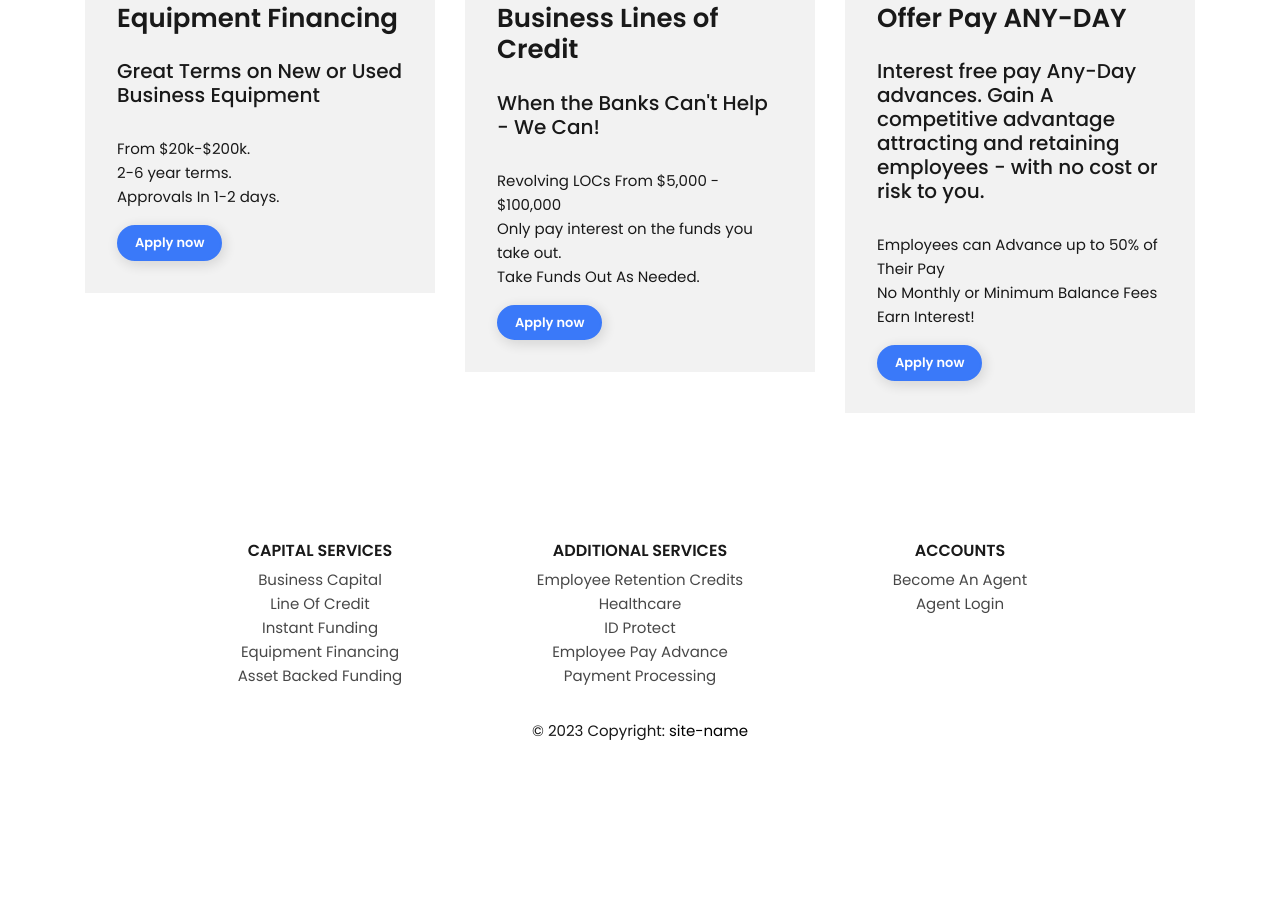
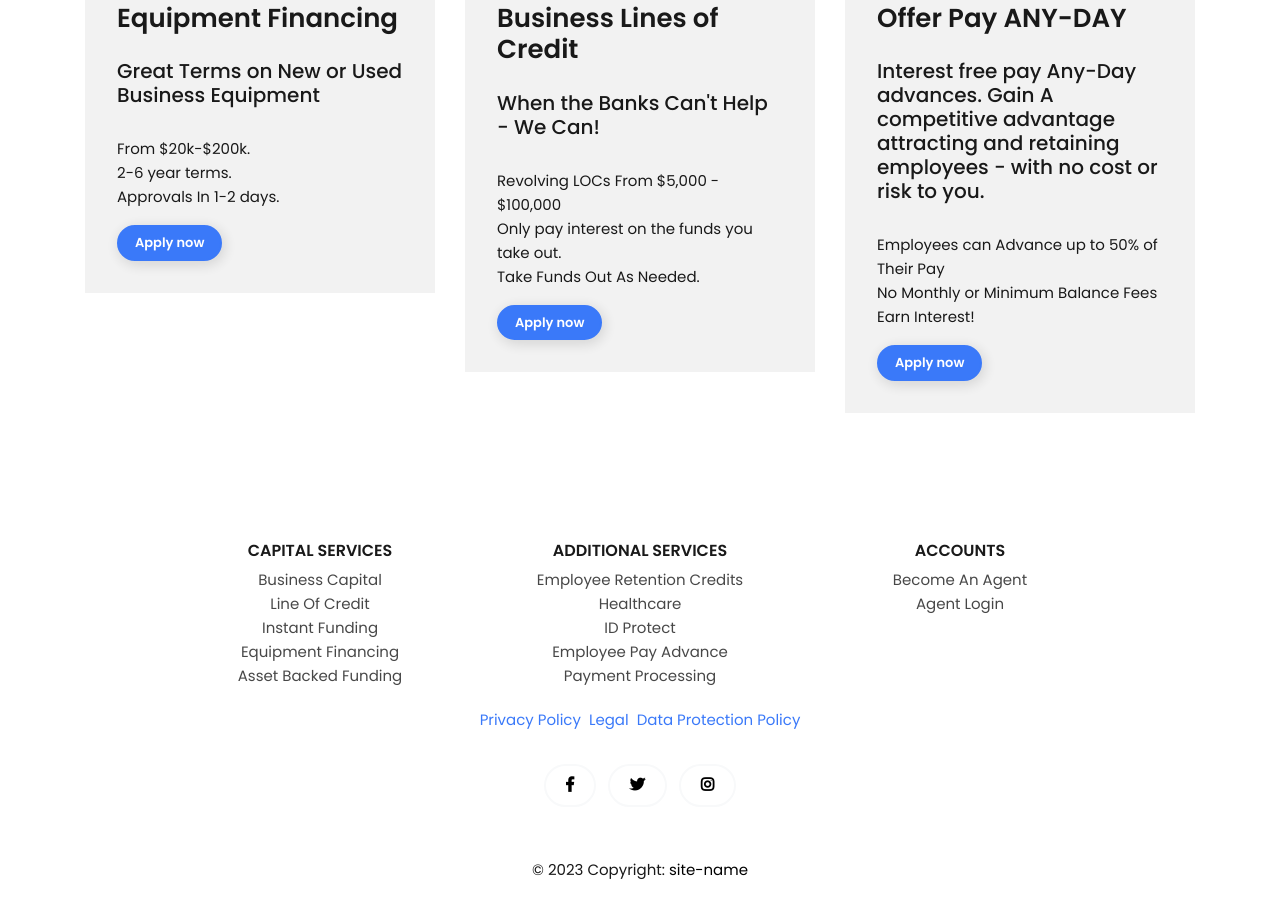
Before and after one commit to idibiatech/finance02, a plain HTML site: page index.html in a window 1280 px wide. Shown: the part 2842-3739 px from the top of the page. Before the commit the page ends 3601 px from the top, so only its background shows below. Drawn offline with Linux system fonts and the light colour scheme.

Commit message:
finishd footer

```diff
--- a/assets/css/style.css
+++ b/assets/css/style.css
@@ -2522,3 +2522,7 @@ footer .row a {
 	text-decoration: none;
 	color: #000000b8;
 }
+
+section.footer i {
+	color: black;
+}
--- a/index.html
+++ b/index.html
@@ -524,12 +524,64 @@
 				</div>
 
 				<!-- Footer Links -->
+				<!-- Grid column  policy-->
+				<div class="container-fluid text-center d-flex justify-content-center">
+					<!-- Links -->
 
+					<ul class="list-unstyled d-flex justify-content-center">
+						<li class="m-1">
+							<a href="#!">Privacy Policy</a>
+						</li>
+						<li class="m-1">
+							<a href="#!">Legal</a>
+						</li>
+						<li class="m-1">
+							<a href="#!">Data Protection Policy</a>
+						</li>
+					</ul>
+				</div>
+				<!-- Grid column -->
+				<!-- footer socials  -->
+				<section class="footer mb-4 text-center py-2">
+					<!-- Facebook -->
+					<a
+						class="btn btn-outline-light btn-floating m-1"
+						href="#!"
+						role="button"
+						><i class="fab fa-facebook-f"></i
+					></a>
+
+					<!-- Twitter -->
+					<a
+						class="btn btn-outline-light btn-floating m-1"
+						href="#!"
+						role="button"
+						><i class="fab fa-twitter"></i>
+					</a>
+
+					<!-- Instagram -->
+					<a
+						class="btn btn-outline-light btn-floating m-1"
+						href="#!"
+						role="button"
+						><i class="fab fa-instagram"></i
+					></a>
+
+					<!-- Linkedin -->
+					<!-- <a
+						class="btn btn-outline-light btn-floating m-1"
+						href="#!"
+						role="button"
+						><i class="fab fa-linkedin-in"></i
+					></a> -->
+				</section>
 				<!-- Copyright -->
 				<div class="footer-copyright text-center py-3">
 					© 2023 Copyright:
 					<a href="/" style="color: black"> site-name </a>
 				</div>
+
+				<!-- Section: Social media -->
 				<!-- Copyright -->
 			</footer>
 			<!-- Footer -->
```
